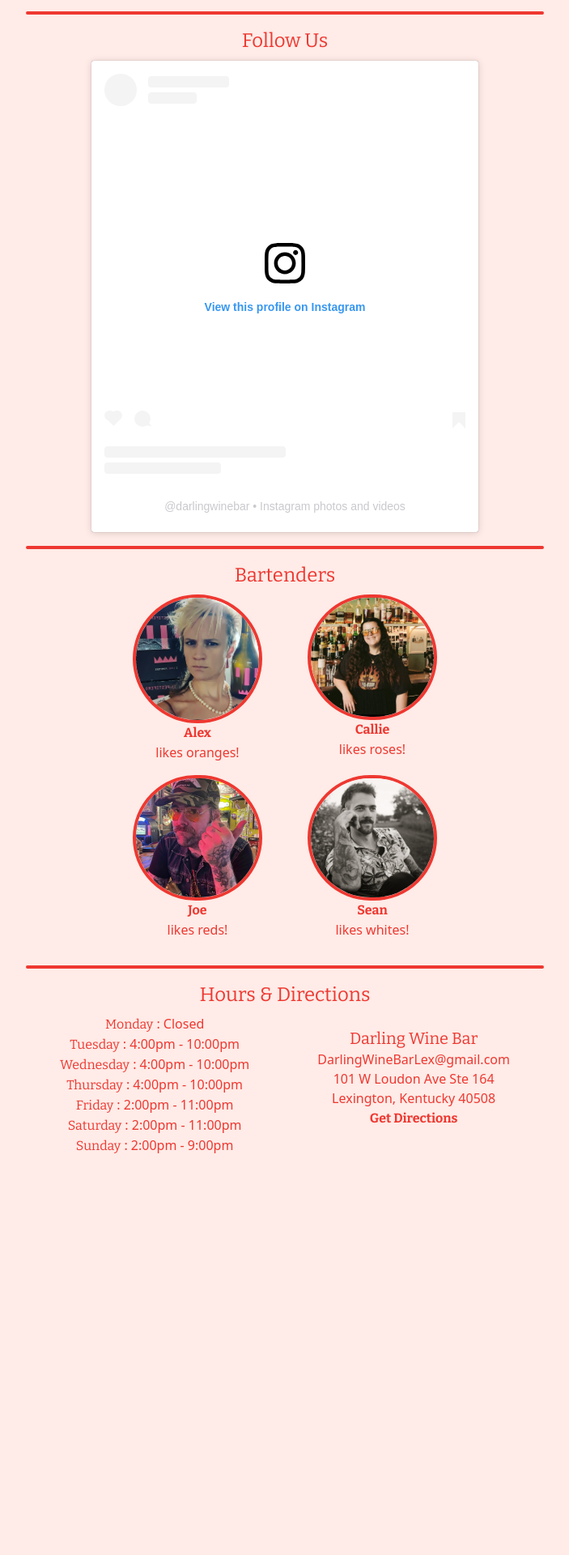
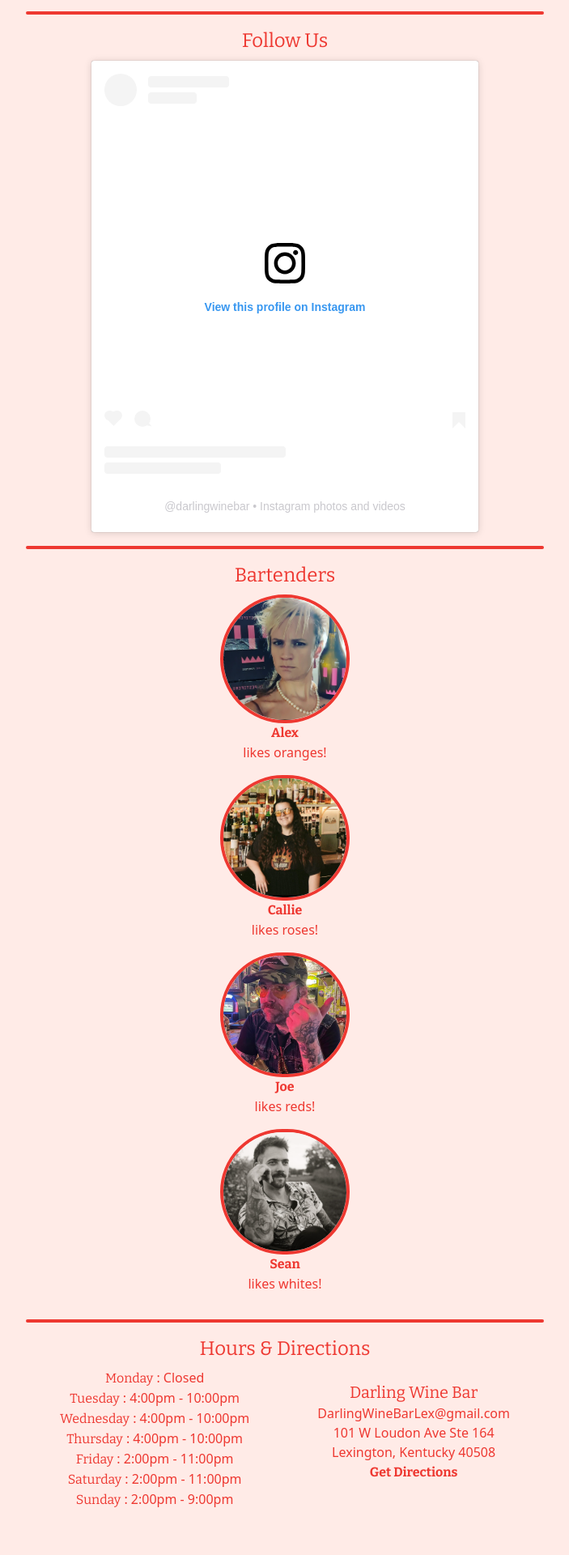
Before and after one commit to darlingwine/darlingwine.github.io, a Jekyll site: the page built from index.md, in a window 1280 px wide. Shown: the part 2184-4104 px from the top of the page at 81% size, without its empty margins (288-991 px from the left). Built offline with Jekyll 4.4.1, drawn with Linux system fonts in a browser that asks for light colours; nearby versions of some CDN libraries; a script that is not in the unit is left out; before the commit the page ends 3667 px from its top, so only the background shows below that.

Commit message:
Update bartenders.html

```diff
--- a/_includes/bartenders.html
+++ b/_includes/bartenders.html
@@ -1,4 +1,4 @@
-<section id="bartenders" class="mx-auto text-center w-1/2 md:w-3/5 lg:w-2/3">
+<section id="bartenders" class="mx-auto text-center w-1/2 md:w-3/5 lg:w-1/3">
     <h2 class="bitter-font text-2xl mx-auto pb-2">Bartenders</h2>
 
     <div class="flex flex-wrap justify-center">
```
